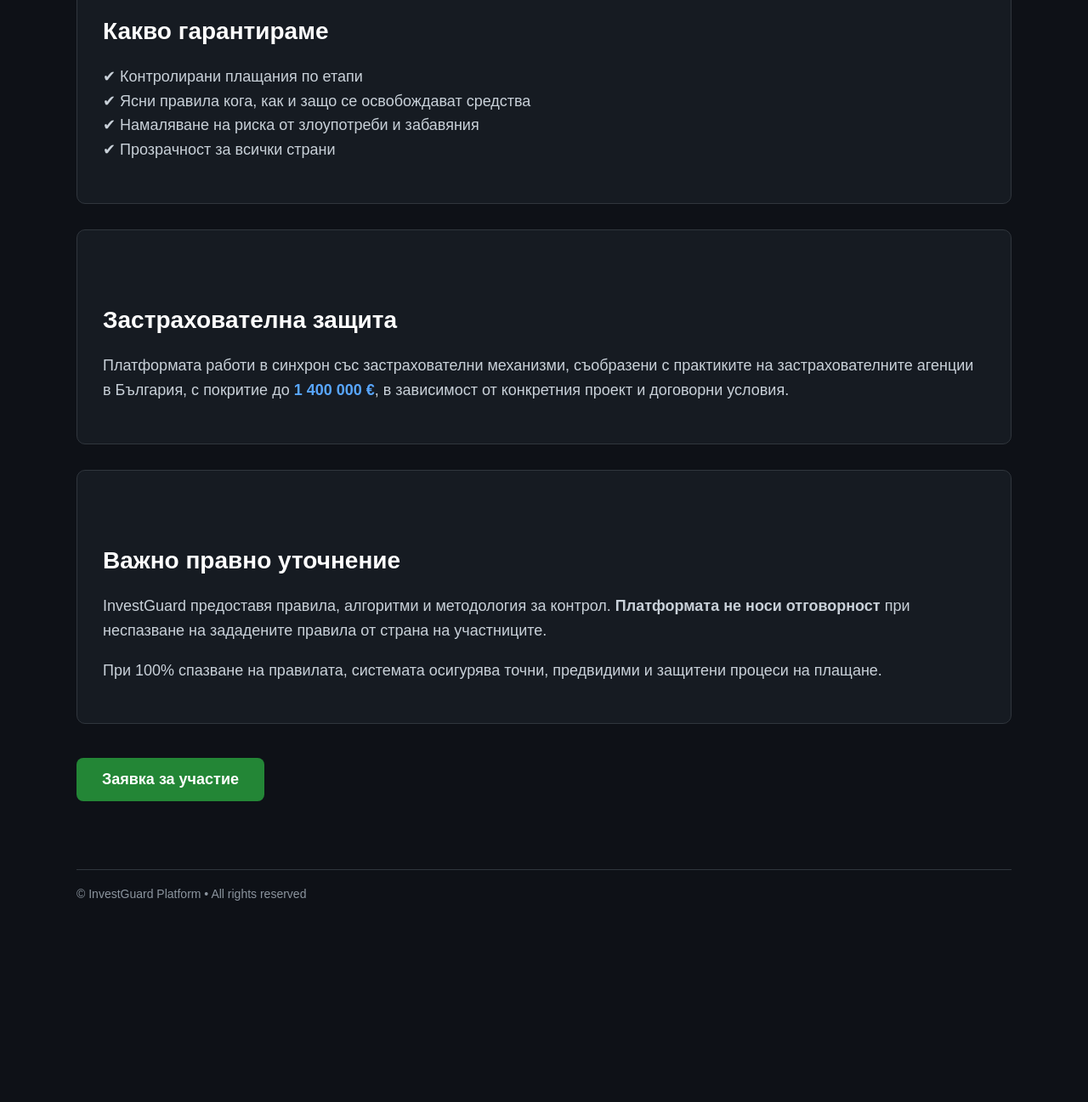
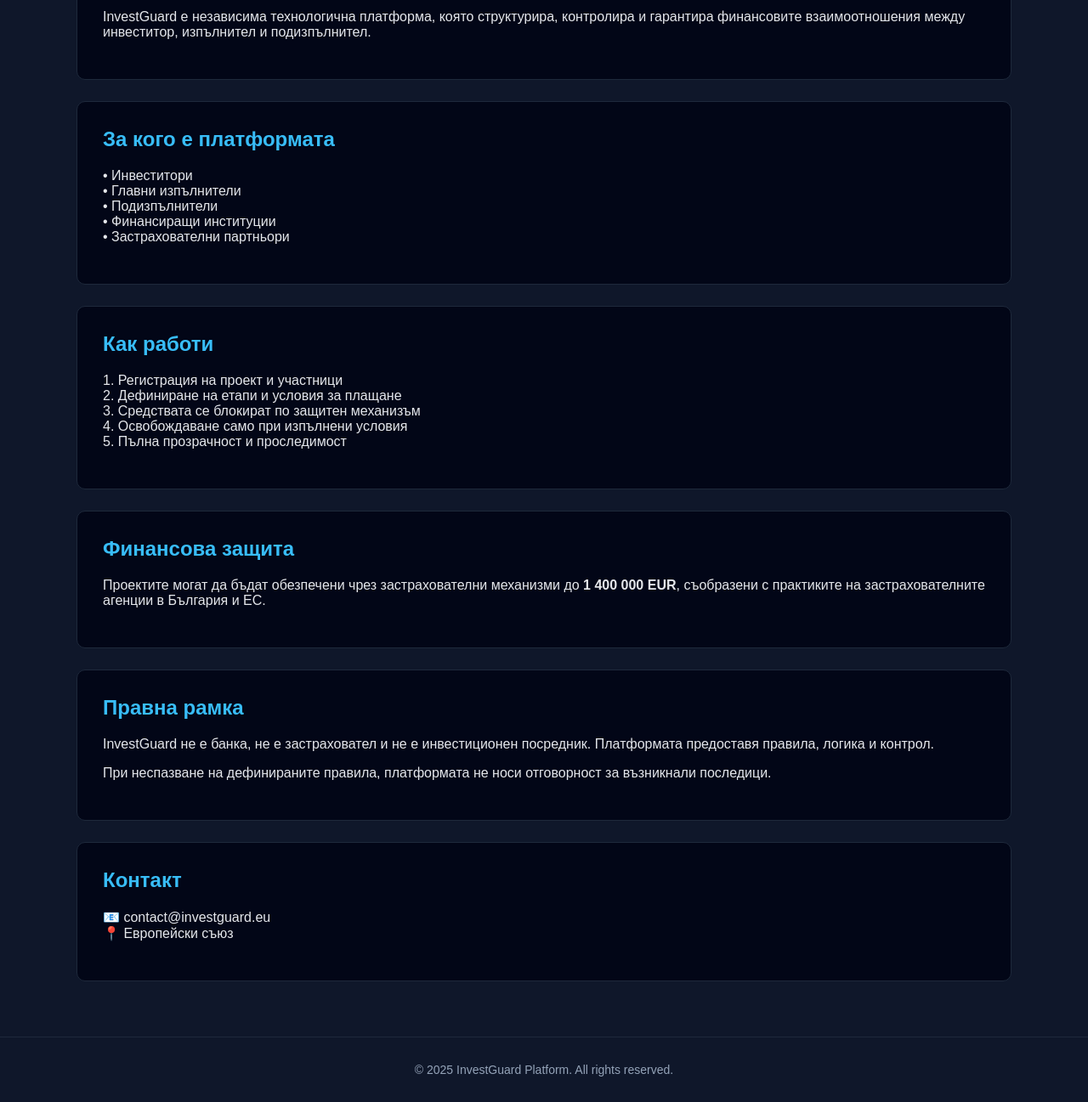
Before and after one commit to kolevtihomir-design/investguard-platform, a plain HTML site: page index.html in a window 1280 px wide. Shown: the part 361-1658 px from the top of the page at 85% size. Before the commit the page ends 1481 px from the top, so only its background shows below. Drawn offline with Linux system fonts and the light colour scheme.

Commit message:
Revise index.html for InvestGuard platform
Updated the title and styling of the InvestGuard platform webpage, added new sections, and modified existing content for clarity and presentation.

```diff
--- a/index.html
+++ b/index.html
@@ -2,123 +2,133 @@
 <html lang="bg">
 <head>
   <meta charset="UTF-8">
+  <title>InvestGuard Platform</title>
   <meta name="viewport" content="width=device-width, initial-scale=1.0">
-  <title>InvestGuard – Escrow & Payment Protection</title>
-
   <style>
     body {
       margin: 0;
       font-family: Arial, Helvetica, sans-serif;
-      background: #0e1117;
+      background: #0f172a;
+      color: #e5e7eb;
+    }
+    header {
+      padding: 60px 20px;
+      text-align: center;
+      background: linear-gradient(135deg, #020617, #020617);
+    }
+    header h1 {
+      font-size: 42px;
+      margin-bottom: 15px;
       color: #ffffff;
+    }
+    header p {
+      font-size: 18px;
+      max-width: 800px;
+      margin: auto;
+      color: #cbd5f5;
     }
     .container {
       max-width: 1100px;
       margin: auto;
-      padding: 60px 20px;
-    }
-    h1 {
-      font-size: 42px;
-      margin-bottom: 20px;
-    }
-    h2 {
-      font-size: 28px;
-      margin-top: 60px;
-    }
-    p {
-      font-size: 18px;
-      line-height: 1.6;
-      color: #c9d1d9;
-    }
-    .highlight {
-      color: #58a6ff;
-      font-weight: bold;
+      padding: 40px 20px;
     }
     .box {
-      background: #161b22;
-      border: 1px solid #30363d;
+      background: #020617;
+      border: 1px solid #1e293b;
       border-radius: 10px;
       padding: 30px;
-      margin-top: 30px;
+      margin-bottom: 25px;
     }
-    .cta {
-      margin-top: 40px;
+    .box h2 {
+      margin-top: 0;
+      color: #38bdf8;
     }
-    .cta a {
-      display: inline-block;
-      background: #238636;
-      color: #fff;
-      padding: 15px 30px;
-      border-radius: 8px;
-      text-decoration: none;
-      font-size: 18px;
-      font-weight: bold;
-    }
-    .footer {
-      margin-top: 80px;
-      padding-top: 20px;
-      border-top: 1px solid #30363d;
+    footer {
+      text-align: center;
+      padding: 30px;
       font-size: 14px;
-      color: #8b949e;
+      color: #94a3b8;
+      border-top: 1px solid #1e293b;
     }
   </style>
 </head>
+<body>
 
-<body>
+<header>
+  <h1>InvestGuard Platform</h1>
+  <p>
+    Интелигентна платформа за защита на плащанията в строителството,
+    контрол на риска и гарантиране на договорните отношения.
+  </p>
+</header>
+
 <div class="container">
 
-    <h1>InvestGuard</h1>
-    <p class="highlight">
-      Escrow & Payment Protection Platform for Construction and Investment Projects
-    </p>
-
+  <div class="box">
+    <h2>Какво представлява InvestGuard</h2>
     <p>
-      InvestGuard е независима платформа за защита на плащания между инвеститори,
-      изпълнители и подизпълнители чрез контролирани S-Crow (Escrow) механизми,
-      ясни правила и автоматизиран контрол.
-    </p>
-
-    <div class="box">
-      <h2>Какво гарантираме</h2>
-      <p>
-        ✔ Контролирани плащания по етапи<br>
-        ✔ Ясни правила кога, как и защо се освобождават средства<br>
-        ✔ Намаляване на риска от злоупотреби и забавяния<br>
-        ✔ Прозрачност за всички страни
+      InvestGuard е независима технологична платформа,
+      която структурира, контролира и гарантира финансовите взаимоотношения
+      между инвеститор, изпълнител и подизпълнител.
     </p>
   </div>
 
   <div class="box">
-      <h2>Застрахователна защита</h2>
+    <h2>За кого е платформата</h2>
     <p>
-        Платформата работи в синхрон със застрахователни механизми,
-        съобразени с практиките на застрахователните агенции в България,
-        с покритие до <span class="highlight">1 400 000 €</span>,
-        в зависимост от конкретния проект и договорни условия.
+      • Инвеститори<br>
+      • Главни изпълнители<br>
+      • Подизпълнители<br>
+      • Финансиращи институции<br>
+      • Застрахователни партньори
     </p>
   </div>
 
   <div class="box">
-      <h2>Важно правно уточнение</h2>
+    <h2>Как работи</h2>
     <p>
-        InvestGuard предоставя правила, алгоритми и методология за контрол.
-        <strong>Платформата не носи отговорност</strong> при неспазване на
-        зададените правила от страна на участниците.
-      </p>
-      <p>
-        При 100% спазване на правилата, системата осигурява точни,
-        предвидими и защитени процеси на плащане.
+      1. Регистрация на проект и участници<br>
+      2. Дефиниране на етапи и условия за плащане<br>
+      3. Средствата се блокират по защитен механизъм<br>
+      4. Освобождаване само при изпълнени условия<br>
+      5. Пълна прозрачност и проследимост
     </p>
   </div>
 
-    <div class="cta">
-      <a href="#">Заявка за участие</a>
+  <div class="box">
+    <h2>Финансова защита</h2>
+    <p>
+      Проектите могат да бъдат обезпечени чрез застрахователни механизми
+      до <strong>1 400 000 EUR</strong>, съобразени с практиките на
+      застрахователните агенции в България и ЕС.
+    </p>
   </div>
 
-    <div class="footer">
-      © InvestGuard Platform • All rights reserved
+  <div class="box">
+    <h2>Правна рамка</h2>
+    <p>
+      InvestGuard не е банка, не е застраховател и не е инвестиционен посредник.
+      Платформата предоставя правила, логика и контрол.
+    </p>
+    <p>
+      При неспазване на дефинираните правила,
+      платформата не носи отговорност за възникнали последици.
+    </p>
+  </div>
+
+  <div class="box">
+    <h2>Контакт</h2>
+    <p>
+      📧 contact@investguard.eu<br>
+      📍 Европейски съюз
+    </p>
   </div>
 
 </div>
+
+<footer>
+  © 2025 InvestGuard Platform. All rights reserved.
+</footer>
+
 </body>
 </html>
```
Lines whose indentation alone changed are shown as unchanged.
